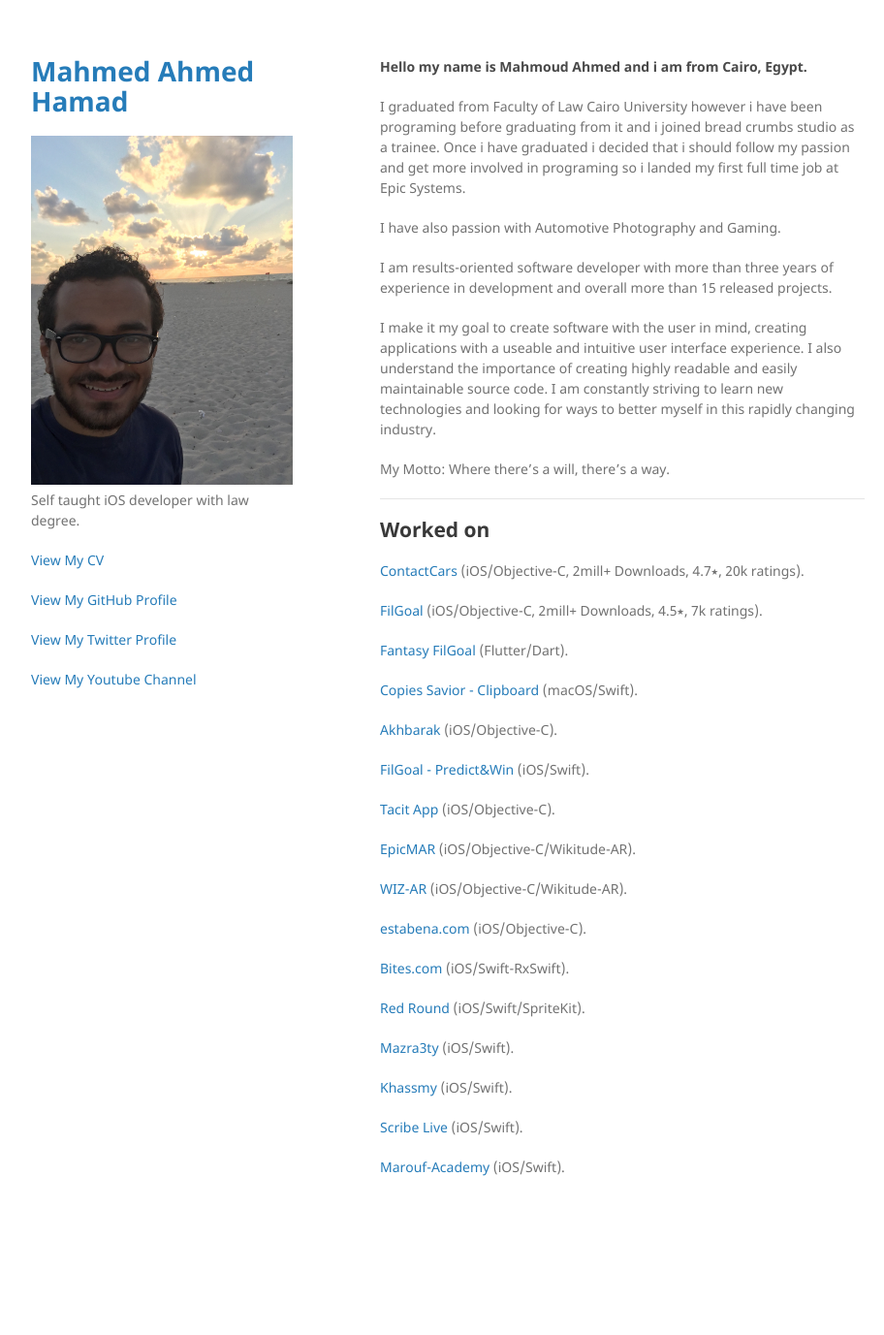
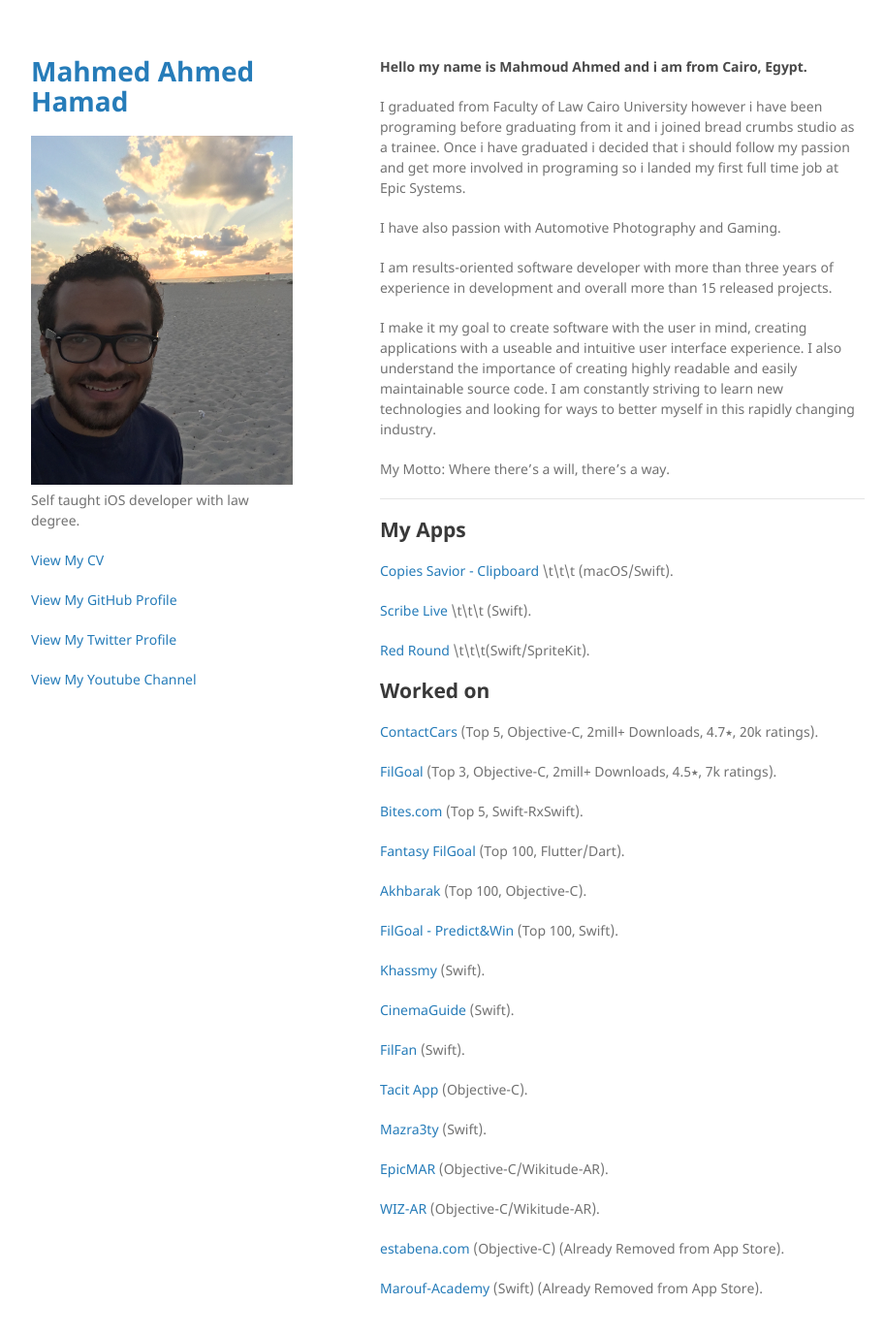
Before and after one commit to Mahmoud333/Mahmoud333.github.io, a Jekyll site: the page built from index.md, in a window 1280 px wide and 1400 px high. Shown: the top 1377 px of the window at 97% size, without its empty margins (178-1090 px from the left). Built offline with Jekyll 4.4.1, drawn with Linux system fonts in a browser that asks for light colours.

Commit message:
Update index.md

```diff
--- a/index.md
+++ b/index.md
@@ -15,36 +15,43 @@ My Motto: Where there's a will, there's a way.
 
 ---
 
+## My Apps
+
+[Copies Savior - Clipboard](https://apps.apple.com/app/copies-savior-clipboard/id1369631336) \t\t\t (macOS/Swift).
+
+[Scribe Live](https://itunes.apple.com/us/app/scribe-live/id1357806920?ls=1&mt=8) \t\t\t (Swift).
+
+[Red Round](https://itunes.apple.com/us/app/red-round/id1358798081?ls=1&mt=8) \t\t\t(Swift/SpriteKit).
+
+
 ## Worked on
 
-[ContactCars](https://itunes.apple.com/eg/app/contactcars/id390158823?mt=8) (iOS/Objective-C, 2mill+ Downloads, 4.7⭑, 20k ratings).
+[ContactCars](https://itunes.apple.com/eg/app/contactcars/id390158823?mt=8) (Top 5, Objective-C, 2mill+ Downloads, 4.7⭑, 20k ratings).
 
-[FilGoal](https://itunes.apple.com/eg/app/filgoal/id497717534?mt=8) (iOS/Objective-C, 2mill+ Downloads, 4.5⭑, 7k ratings).
+[FilGoal](https://itunes.apple.com/eg/app/filgoal/id497717534?mt=8) (Top 3, Objective-C, 2mill+ Downloads, 4.5⭑, 7k ratings).
 
-[Fantasy FilGoal](https://apps.apple.com/us/app/fantasy-filgoal/id1482904075) (Flutter/Dart).
+[Bites.com](https://apps.apple.com/us/app/bites-com/id1483688069) (Top 5, Swift-RxSwift).
 
-[Copies Savior - Clipboard](https://apps.apple.com/app/copies-savior-clipboard/id1369631336) (macOS/Swift).
+[Fantasy FilGoal](https://apps.apple.com/us/app/fantasy-filgoal/id1482904075) (Top 100, Flutter/Dart).
 
-[Akhbarak](https://apps.apple.com/eg/app/akhbarak/id485345639)  (iOS/Objective-C).
+[Akhbarak](https://apps.apple.com/eg/app/akhbarak/id485345639)  (Top 100, Objective-C).
 
-[FilGoal - Predict&Win](https://itunes.apple.com/eg/app/filgoal-predict-win/id1382557696?mt=8)  (iOS/Swift).
+[FilGoal - Predict&Win](https://itunes.apple.com/eg/app/filgoal-predict-win/id1382557696?mt=8)  (Top 100, Swift).
 
-[Tacit App](https://itunes.apple.com/us/app/tacit-app/id1192355161?mt=8)  (iOS/Objective-C).
+[Khassmy](https://apps.apple.com/us/app/khassmy-%D8%AE%D8%B5%D9%85%D9%8A/id1227736017) (Swift).
 
-[EpicMAR](https://itunes.apple.com/eg/app/epic-mar/id535122470?mt=8)  (iOS/Objective-C/Wikitude-AR).
+[CinemaGuide](https://apps.apple.com/eg/app/cinema-guide/id525313547) (Swift).
 
-[WIZ-AR](https://itunes.apple.com/eg/app/wiz-ar/id1227741789?mt=8)  (iOS/Objective-C/Wikitude-AR).
+[FilFan](https://apps.apple.com/us/app/filfan/id994143148) (Swift).
 
-[estabena.com](https://itunes.apple.com/eg/app/estabena-com/id966821980?mt=8)  (iOS/Objective-C).
+[Tacit App](https://itunes.apple.com/us/app/tacit-app/id1192355161?mt=8)  (Objective-C).
 
-[Bites.com](https://apps.apple.com/us/app/bites-com/id1483688069) (iOS/Swift-RxSwift).
+[Mazra3ty](https://itunes.apple.com/eg/app/mazra3ty/id1126704075?mt=8) (Swift).
 
-[Red Round](https://itunes.apple.com/us/app/red-round/id1358798081?ls=1&mt=8) (iOS/Swift/SpriteKit).
+[EpicMAR](https://itunes.apple.com/eg/app/epic-mar/id535122470?mt=8)  (Objective-C/Wikitude-AR).
 
-[Mazra3ty](https://itunes.apple.com/eg/app/mazra3ty/id1126704075?mt=8) (iOS/Swift).
+[WIZ-AR](https://itunes.apple.com/eg/app/wiz-ar/id1227741789?mt=8)  (Objective-C/Wikitude-AR).
 
-[Khassmy](https://apps.apple.com/us/app/khassmy-%D8%AE%D8%B5%D9%85%D9%8A/id1227736017) (iOS/Swift).
+[estabena.com](https://itunes.apple.com/eg/app/estabena-com/id966821980?mt=8)  (Objective-C) (Already Removed from App Store).
 
-[Scribe Live](https://itunes.apple.com/us/app/scribe-live/id1357806920?ls=1&mt=8)  (iOS/Swift).
-
-[Marouf-Academy](https://itunes.apple.com/eg/app/marouf-academy/id1074632038?mt=8)  (iOS/Swift).
+[Marouf-Academy](https://itunes.apple.com/eg/app/marouf-academy/id1074632038?mt=8)  (Swift) (Already Removed from App Store).
```
